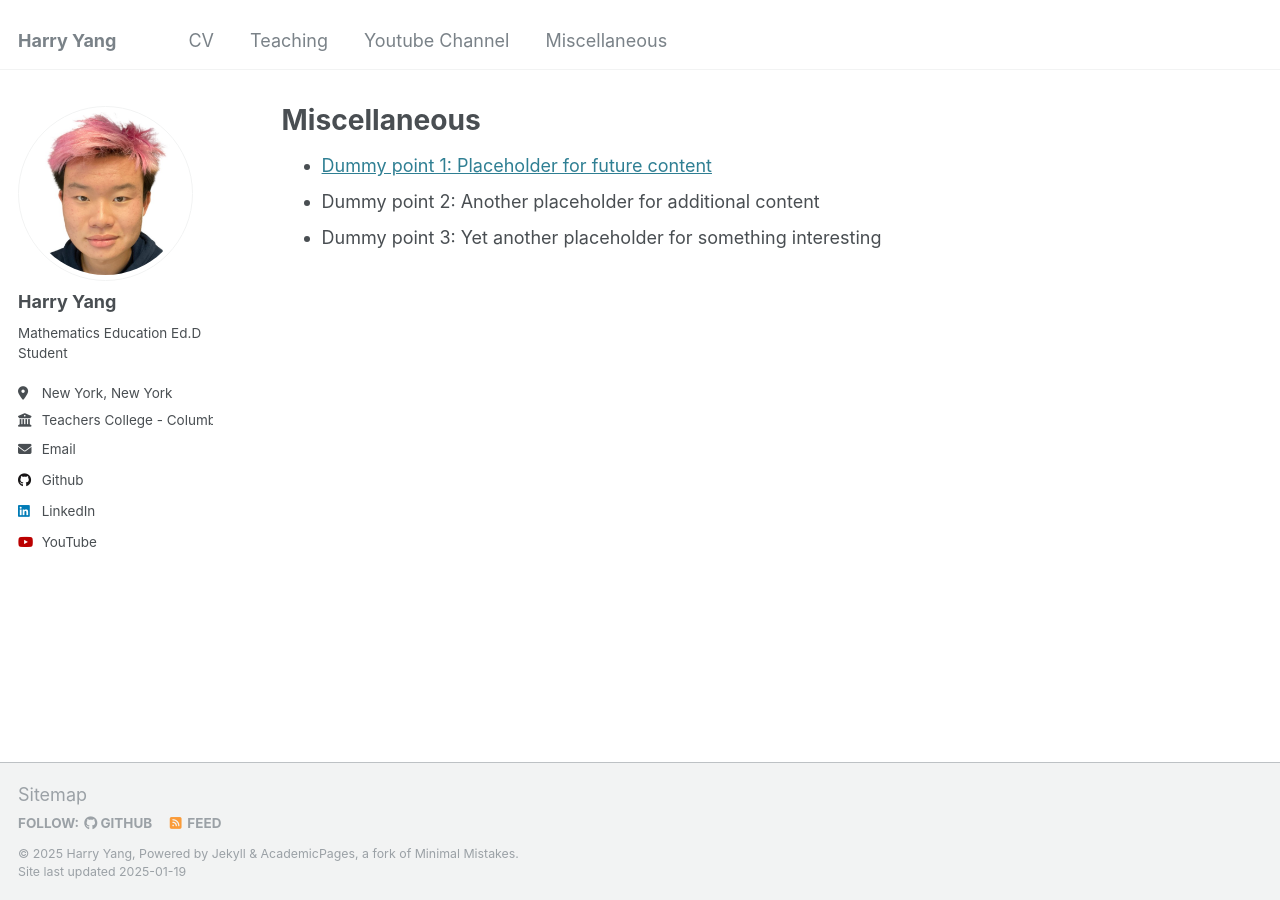
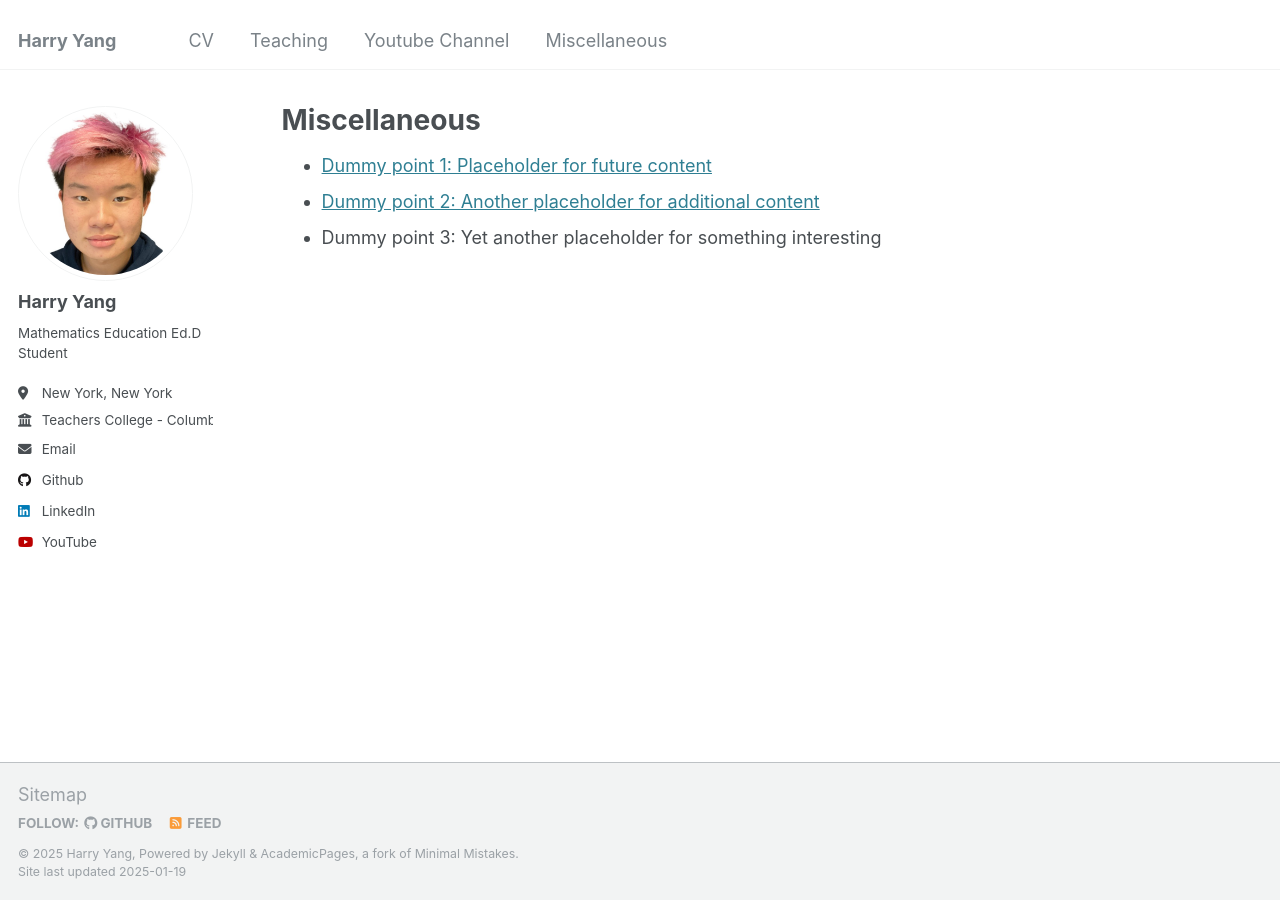
Before and after one commit to harry-yangmath/harry-yangmath.github.io, a Jekyll site: the page built from _pages/misc.html, in a window 1280 px wide. Built offline with Jekyll 4.4.1, drawn with Linux system fonts in a browser that asks for light colours.

Commit message:
bullet update

```diff
--- a/_pages/misc.html
+++ b/_pages/misc.html
@@ -10,7 +10,11 @@ author_profile: true
 <!-- Add three dummy bullet points -->
 <ul>
     <li><a href="https://en.wikipedia.org/wiki/Hairy_ball_theorem" target="_blank" rel="noopener noreferrer">Dummy point 1: Placeholder for future content</a></li>
-  <li>Dummy point 2: Another placeholder for additional content</li>
+    <li>
+      <a href="/files/paper1.pdf" target="_blank" rel="noopener noreferrer">
+        Dummy point 2: Another placeholder for additional content
+      </a>
+    </li>
   <li>Dummy point 3: Yet another placeholder for something interesting</li>
 </ul>
 
```
